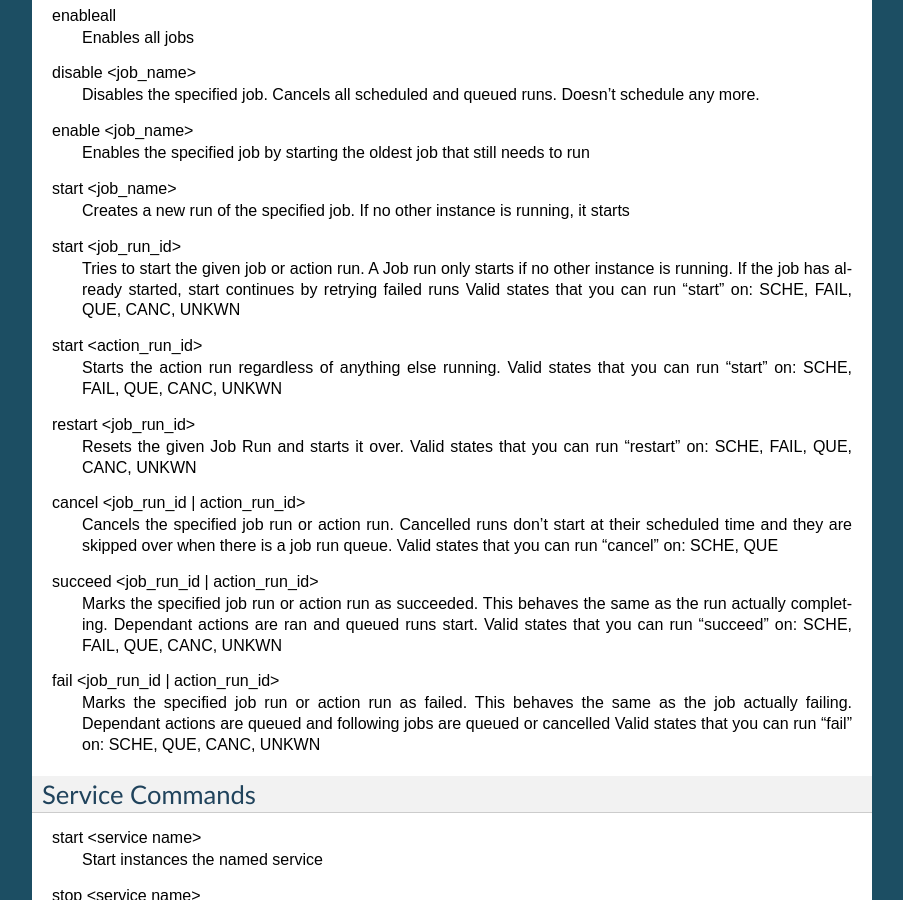
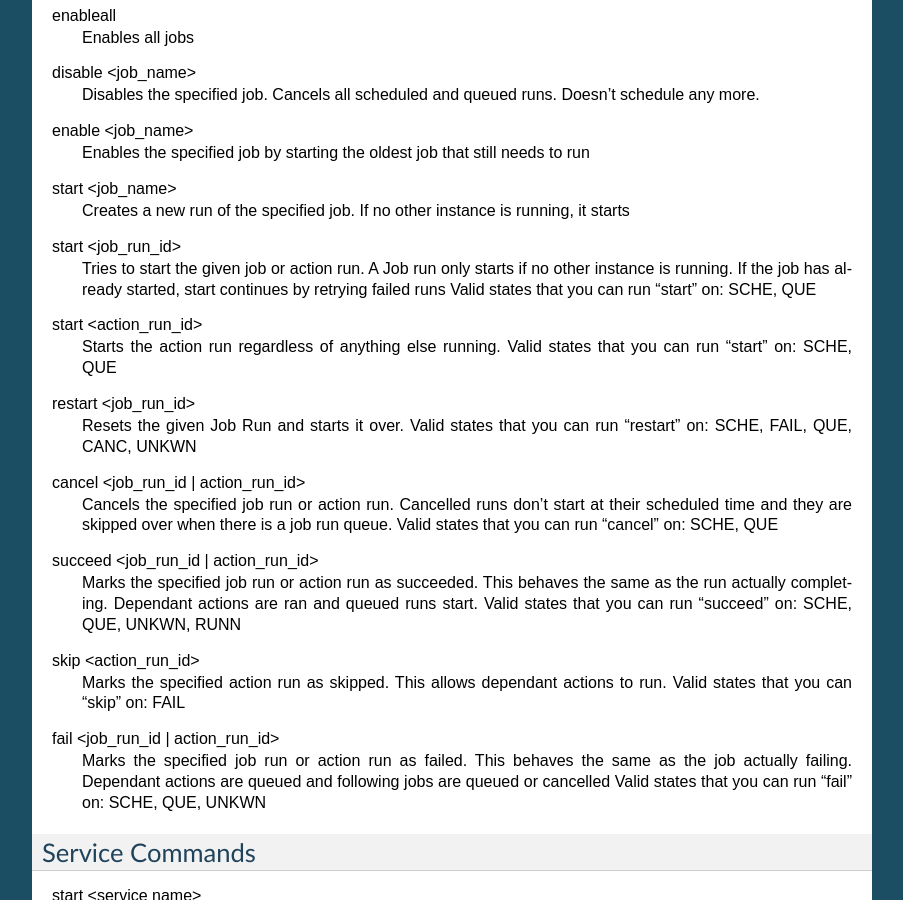
Before and after one commit to Yelp/Tron, a Sphinx documentation site: the page built from docs/man_tronctl.rst, in a window 1280 px wide and 900 px high, scrolled down 639 px. Shown: the whole window, without its empty margins (198-1101 px from the left). Built offline with Sphinx 7.4.7, drawn with Linux system fonts in a browser that asks for light colours.

Commit message:
Update and generate docs, and tested tronctl.

```diff
--- a/docs/man_tronctl.rst
+++ b/docs/man_tronctl.rst
@@ -46,11 +46,11 @@ start <job_run_id>
     Tries to start the given job or action run. A Job run only starts if no
     other instance is running. If the job has already started, start continues
     by retrying failed runs Valid states that you can run "start" on: SCHE,
-    FAIL, QUE, CANC, UNKWN
+    QUE
 
 start <action_run_id>
     Starts the action run regardless of anything else running.  Valid states
-    that you can run "start" on: SCHE, FAIL, QUE, CANC, UNKWN
+    that you can run "start" on: SCHE, QUE
 
 restart <job_run_id>
     Resets the given Job Run and starts it over.  Valid states that you can run
@@ -64,14 +64,19 @@ cancel <job_run_id | action_run_id>
 succeed <job_run_id | action_run_id>
     Marks the specified job run or action run as succeeded.  This behaves the
     same as the run actually completing.  Dependant actions are ran and queued
-    runs start.  Valid states that you can run "succeed" on: SCHE, FAIL, QUE,
-    CANC, UNKWN
+    runs start.  Valid states that you can run "succeed" on: SCHE, QUE, UNKWN,
+    RUNN
+
+skip <action_run_id>
+    Marks the specified action run as skipped.  This allows dependant actions
+    to run. Valid states that you can "skip" on: FAIL
 
 fail <job_run_id | action_run_id>
     Marks the specified job run or action run as failed.  This behaves the same
     as the job actually failing.  Dependant actions are queued and following
     jobs are queued or cancelled Valid states that you can run "fail" on: SCHE,
-    QUE, CANC, UNKWN
+    QUE, UNKWN
+
 
 Service Commands
 ----------------
```
Also changed, not shown: 9 other files.
